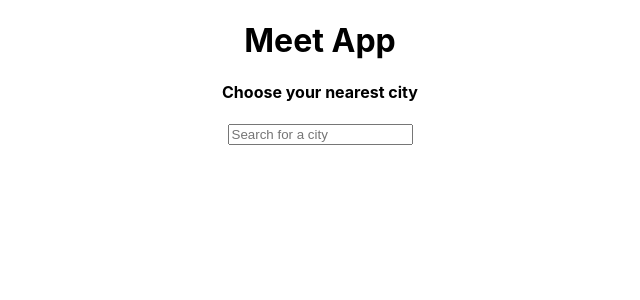
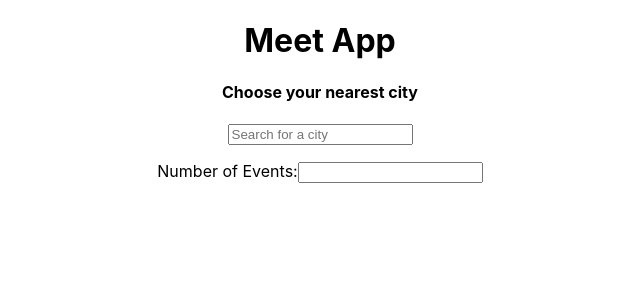
Before and after one commit to marksav85/meet, a React (Create React App) app: page / in a window 1280 px wide. Shown: the top 300 px of the page, without its empty margins (320-960 px from the left). Built offline with nearby package versions, Linux system fonts and the light colour scheme.

Commit message:
create number of events view and test

```diff
--- a/src/App.js
+++ b/src/App.js
@@ -1,6 +1,7 @@
 import "./App.css";
 import CitySearch from "./components/CitySearch";
 import EventList from "./components/EventList";
+import NumberOfEvents from "./components/numberofEvents";
 
 const App = () => {
   return (
@@ -9,6 +10,7 @@ const App = () => {
       <h4>Choose your nearest city</h4>
       <CitySearch />
       <EventList />
+      <NumberOfEvents />
     </div>
   );
 };
--- /dev/null
+++ b/src/components/NumberOfEvents.js
@@ -0,0 +1,22 @@
+import React from "react";
+import { useState } from "react";
+
+const NumberOfEvents = ({ eventsNumber, setEventsNumber }) => {
+  const updateEventsNumber = (e) => {
+    setEventsNumber = e.target.value;
+  };
+
+  return (
+    <div id="events_number">
+      <label>Number of Events:</label>
+      <input
+        type="text"
+        className="event-number-input"
+        value={eventsNumber}
+        onChange={updateEventsNumber}
+      />
+    </div>
+  );
+};
+
+export default NumberOfEvents;
```
Also changed, not shown: 1 other file (tests, documents, lock files or other folders).
